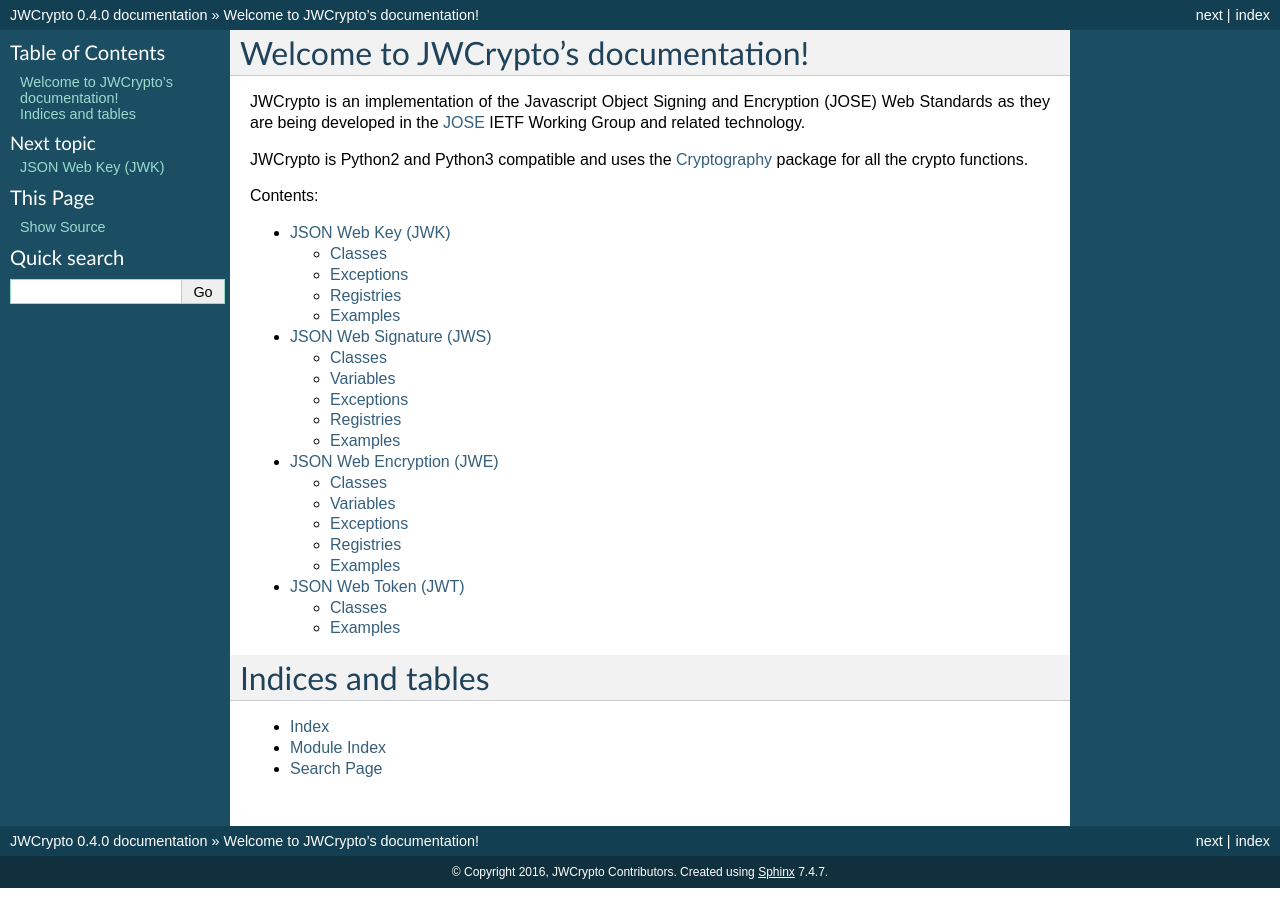
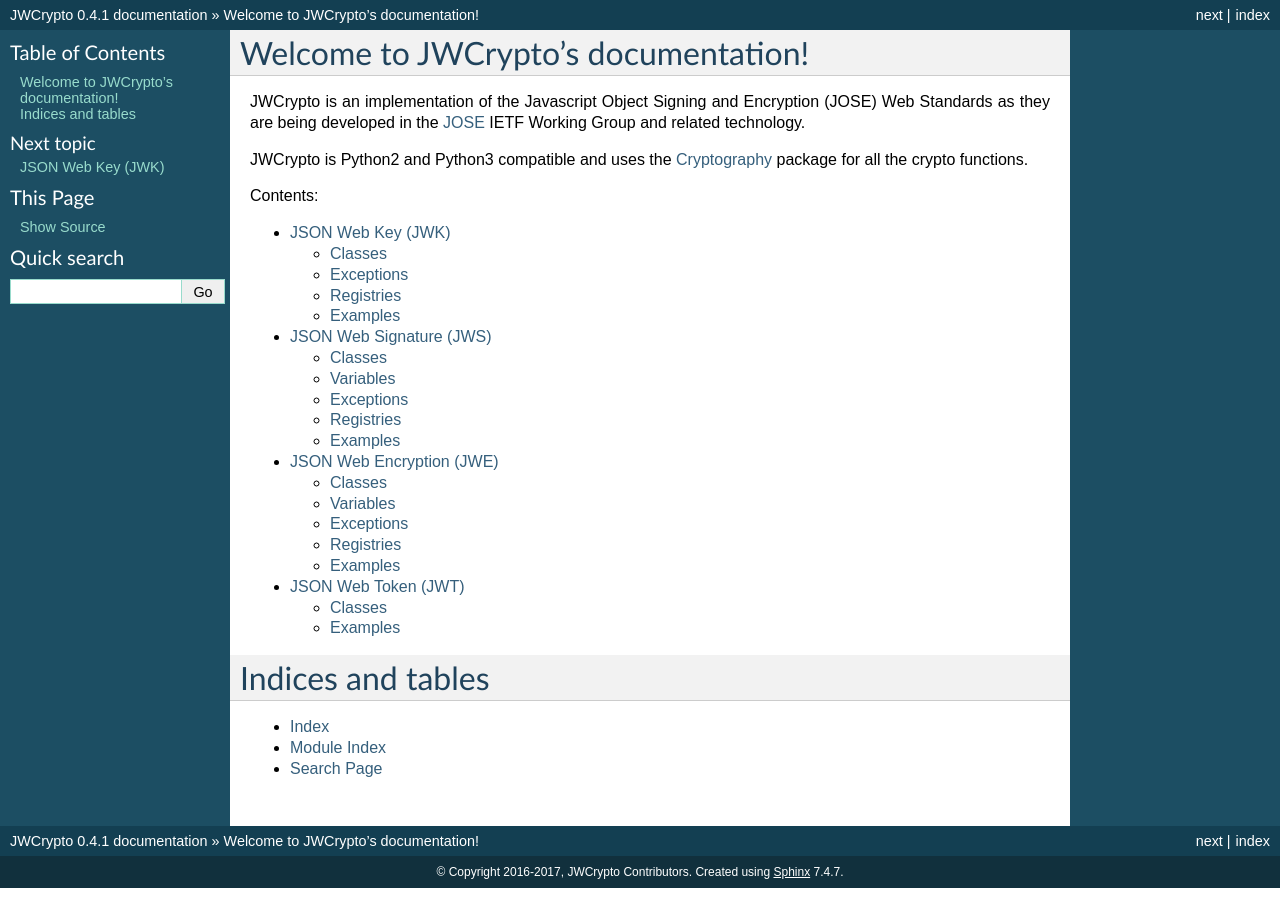
Before and after one commit to latchset/jwcrypto, a Sphinx documentation site: the page built from docs/source/index.rst, in a window 1280 px wide. Built offline with Sphinx 7.4.7, drawn with Linux system fonts in a browser that asks for light colours.

Commit message:
Preparing release 0.4.1
Signed-off-by: Christian Heimes <cheimes@redhat.com>

```diff
--- a/docs/source/conf.py
+++ b/docs/source/conf.py
@@ -46,7 +46,7 @@
 
 # General information about the project.
 project = u'JWCrypto'
-copyright = u'2016, JWCrypto Contributors'
+copyright = u'2016-2017, JWCrypto Contributors'
 
 # The version info for the project you're documenting, acts as replacement for
 # |version| and |release|, also used in various other places throughout the
@@ -55,7 +55,7 @@
 # The short X.Y version.
 version = '0.4'
 # The full version, including alpha/beta/rc tags.
-release = '0.4.0'
+release = '0.4.1'
 
 # The language for content autogenerated by Sphinx. Refer to documentation
 # for a list of supported languages.
--- a/setup.py
+++ b/setup.py
@@ -6,7 +6,7 @@
 
 setup(
     name = 'jwcrypto',
-    version = '0.4.0.dev1',
+    version = '0.4.1',
     license = 'LGPLv3+',
     maintainer = 'JWCrypto Project Contributors',
     maintainer_email = 'simo@redhat.com',
```
